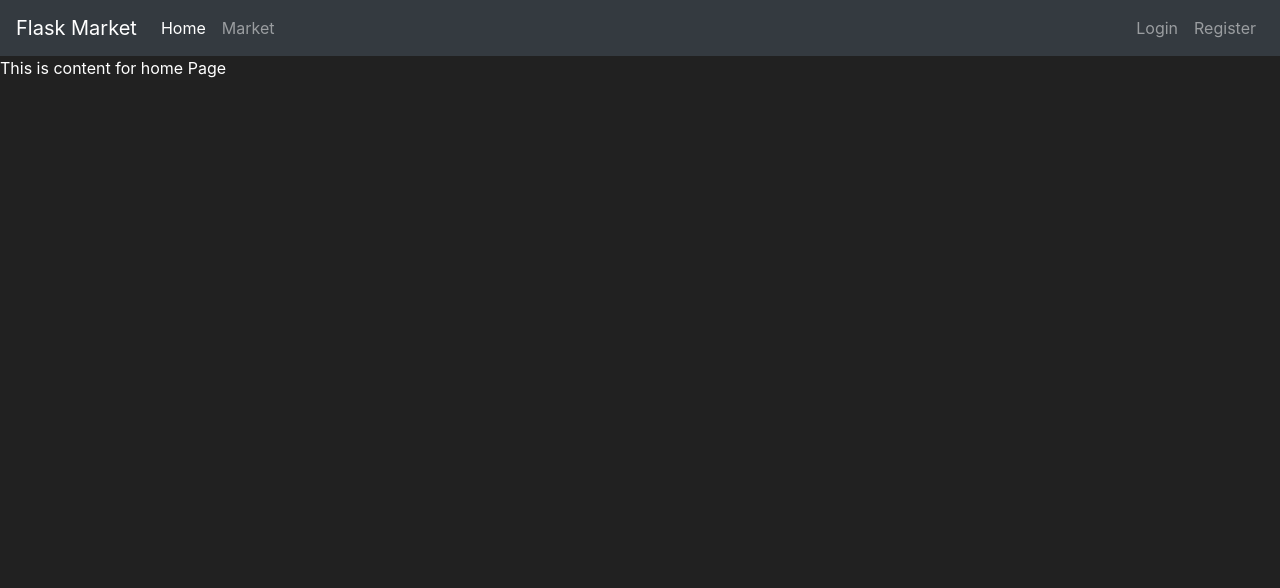
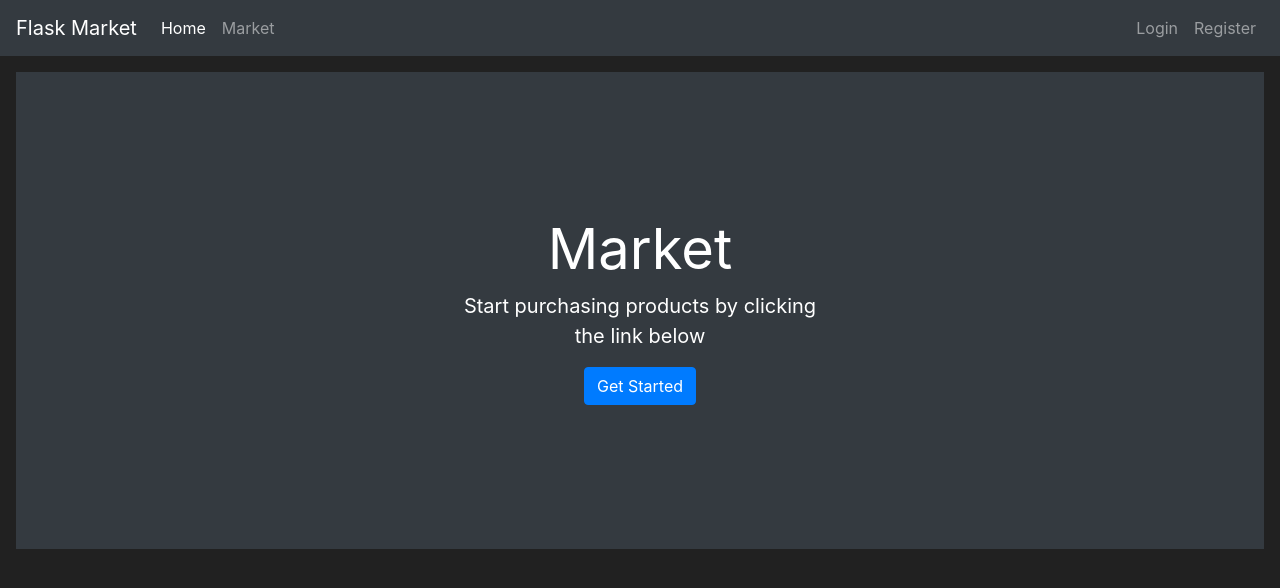
Before and after one commit to donbetobm/FlaskMarketProject, a Flask app: page / in a window 1280 px wide. Shown: the top 588 px of the page. Run offline with Flask 2, Linux system fonts and the light colour scheme; some libraries are stand-ins or nearby versions.

Commit message:
Added a better looking home page with a button to get started, which leads to the log in page if there's not a current session, this with the log in required built in function; also made the register route able to directly log in when a successfully registration is made

```diff
--- a/market/__init__.py
+++ b/market/__init__.py
@@ -12,4 +12,6 @@ app.config['SECRET_KEY'] = '5314491eabf4bcff839dd26e'
 db = SQLAlchemy(app)
 bycrypt = Bcrypt(app)
 login_manager = LoginManager(app)
+login_manager.login_view = "login_page"
+login_manager.login_message_category = "info"
 from market import routes
--- a/market/routes.py
+++ b/market/routes.py
@@ -4,7 +4,7 @@ from flask import render_template, redirect, url_for, flash
 from market.models import Item, User
 from market.forms import RegisterForm, LoginForm
 from market import db
-from flask_login import login_user, logout_user
+from flask_login import login_user, logout_user, login_required
 
 @app.route('/')
 @app.route('/home')
@@ -12,6 +12,7 @@ def home_page():
     return render_template('home.html')
 
 @app.route('/market')
+@login_required
 def market_page():
     items = Item.query.all()
     return render_template('market.html', items = items)
@@ -27,6 +28,8 @@ def register_page():
         password=form.password1.data)
         db.session.add(user_to_create)
         db.session.commit()
+        login_user(user_to_create)
+        flash(f'Account created succesfully, you are now logged in as {user_to_create.username}', category="success")
         return redirect(url_for('market_page'))
     if form.errors != {}: #if there are not error from the validations
         for err_msg in form.errors.values():
--- a/market/templates/home.html
+++ b/market/templates/home.html
@@ -1,10 +1,15 @@
 {% extends 'base.html' %}
 {% block title %}
-    Home Page
+    Welcome to Flask Market
 {% endblock %}
-
 {% block content %}
-
-This is content for home Page
-
+    <div class="position-relative overflow-hidden p-3 p-md-5 m-md-3 text-center bg-dark" style="color:white">
+        <div class="col-md-5 p-lg-5 mx-auto my-5">
+            <h1 class="display-4 font-weight-normal">Market</h1>
+            <p class="lead font-weight-normal">Start purchasing products by clicking the link below</p>
+            <a class="btn btn-primary" href="{{ url_for('market_page') }}">Get Started</a>
+        </div>
+        <div class="product-device box-shadow d-none d-md-block"></div>
+        <div class="product-device product-device-2 box-shadow d-none d-md-block"></div>
+    </div>
 {% endblock %}
```
Also changed, not shown: market/market.db.
